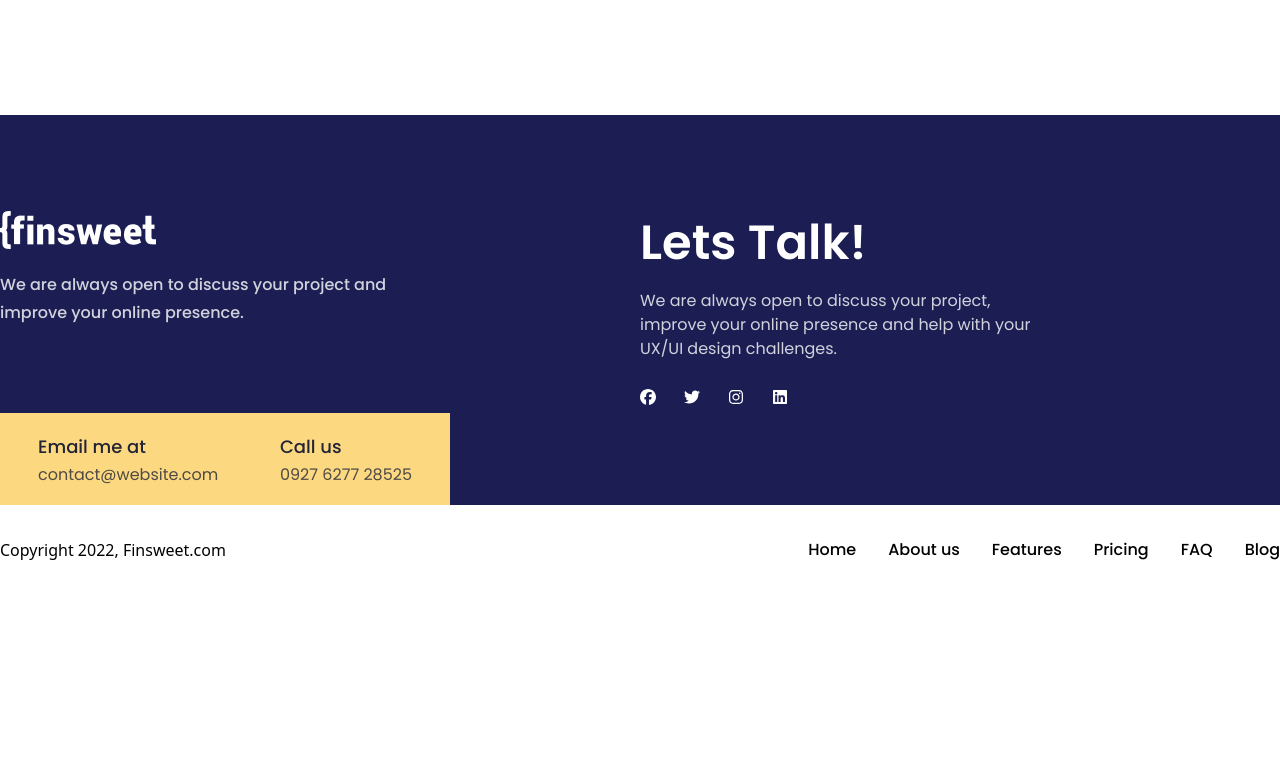
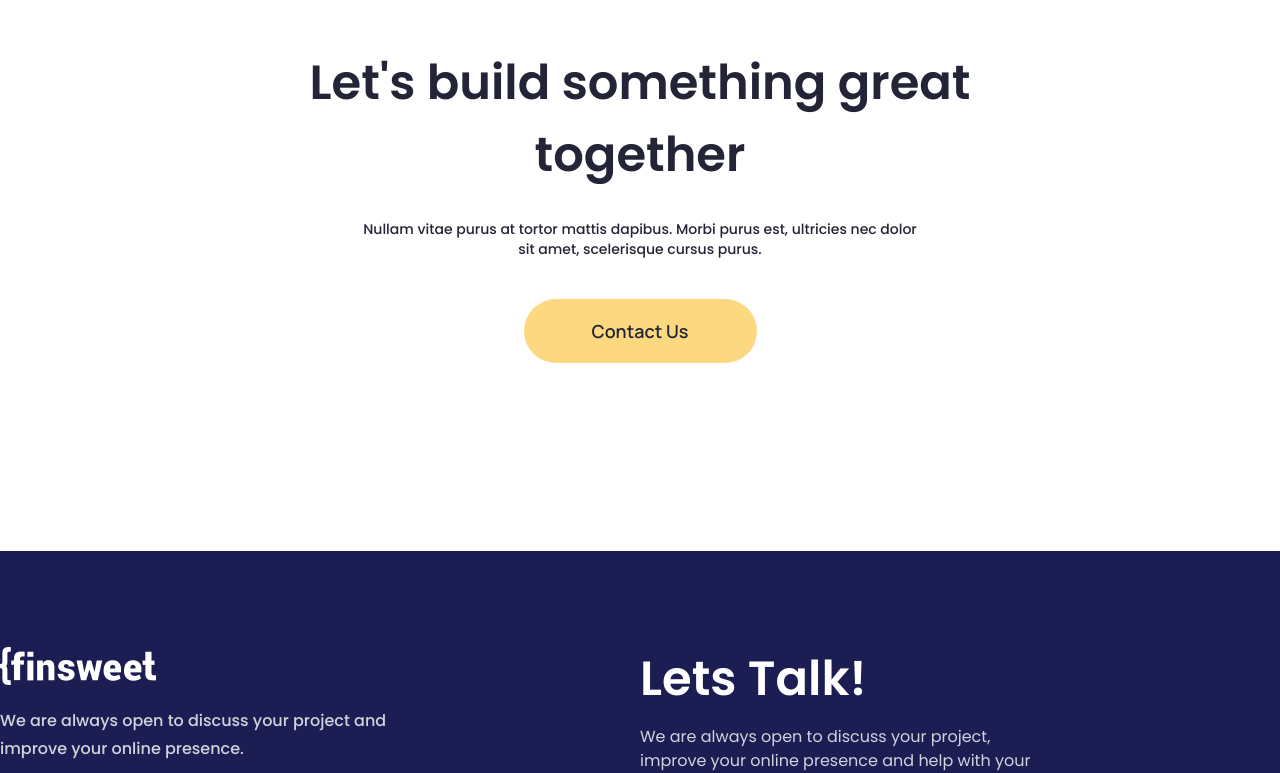
Before and after one commit to Sadat25/finsweet-p4, a React (Vite) app: page / in a window 1280 px wide. Shown: the part 2647-3420 px from the top of the page. Before the commit the page ends 3242 px from the top, so only its background shows below. Built offline with nearby package versions, Linux system fonts and the light colour scheme.

Commit message:
CTA part done

```diff
--- /dev/null
+++ b/src/Pages/Motasin/components/pages/CTA.jsx
@@ -0,0 +1,21 @@
+import React from 'react'
+import Container from '../Container'
+import Btn from '../Btn'
+
+const CTA = () => {
+  return (
+    <>
+    <section className='md:py-[60px]'>
+        <Container>
+            <div className="text-center">
+                <h3 className='w-[360px] md:w-[630px] lg:w-[730px] m-auto text-[28px] md:text-[38] lg:text-[48px] font-Poppins font-semibold text-Dark-Blue'>Let's build something great together</h3>
+                <p className='w-[260px] md:w-[460px] lg:w-[560px] m-auto pt-7 pb-10 text-sm font-Poppins font-medium text-Dark-Blue'>Nullam vitae purus at tortor mattis dapibus. Morbi purus est, ultricies nec dolor sit amet, scelerisque cursus purus.</p>
+                <button className='lg:px-17 px-7 lg:py-4 py-3 text-Dark-Blue bg-[#FCD980] hover:bg-Dark-Blue hover:text-white font-Manrope font-semibold lg:text-[18px] text-sm leading-8 rounded-4xl duration-500 ease-in-out cursor-pointer'>Contact Us</button>
+            </div>
+        </Container>
+    </section>
+    </>
+  )
+}
+
+export default CTA
--- a/src/Pages/Motasin/components/pages/Work.jsx
+++ b/src/Pages/Motasin/components/pages/Work.jsx
@@ -2,6 +2,7 @@ import React from 'react'
 
 import WorkBanner from '../layouts/WorkBanner'
 import OurWork from './OurWork'
+import CTA from './CTA'
 
 const Work = () => {
   return (
@@ -9,6 +10,7 @@ const Work = () => {
 
     <WorkBanner/>
     <OurWork/>
+    <CTA/>
 
     </>
   )
```
